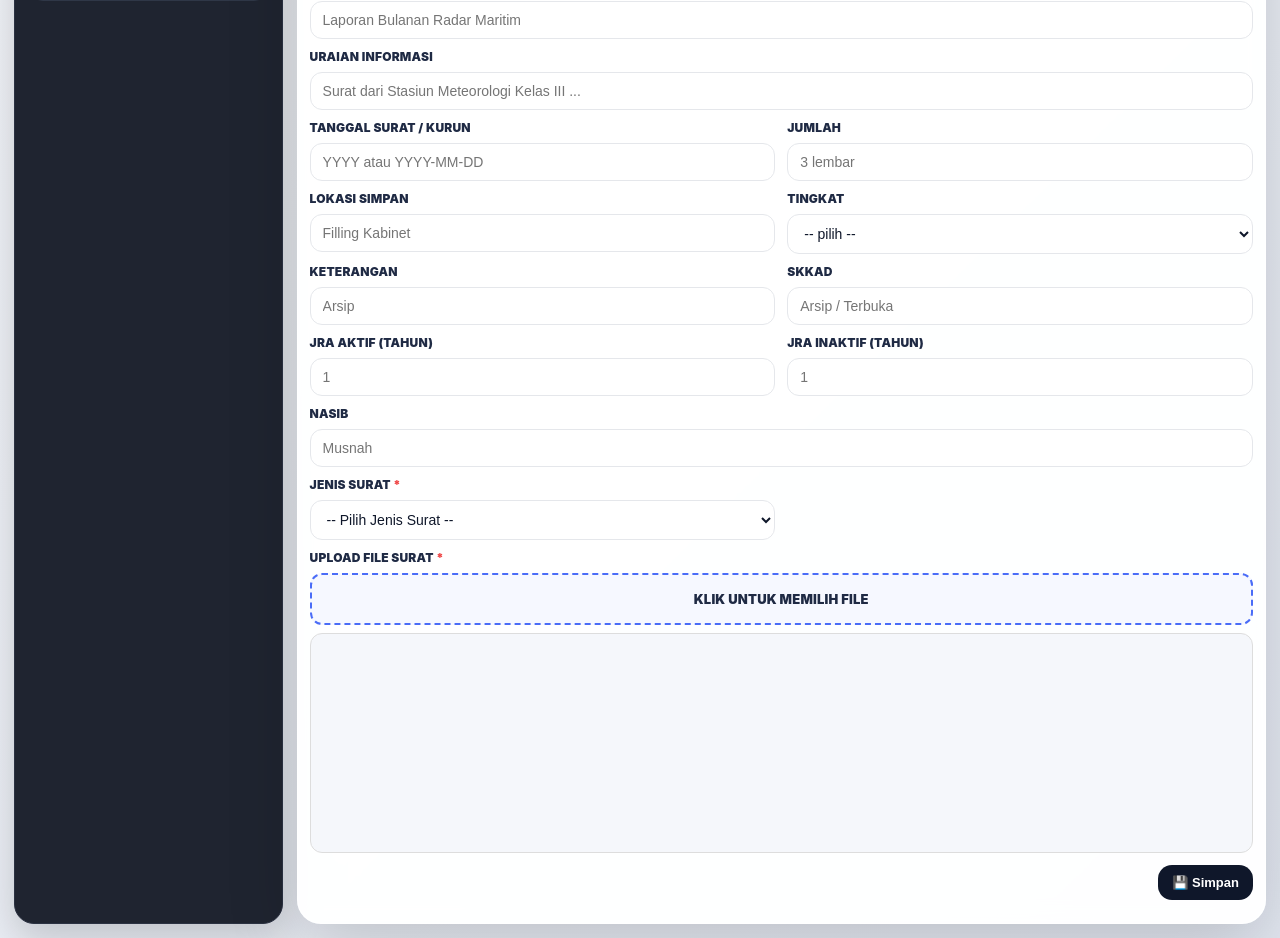
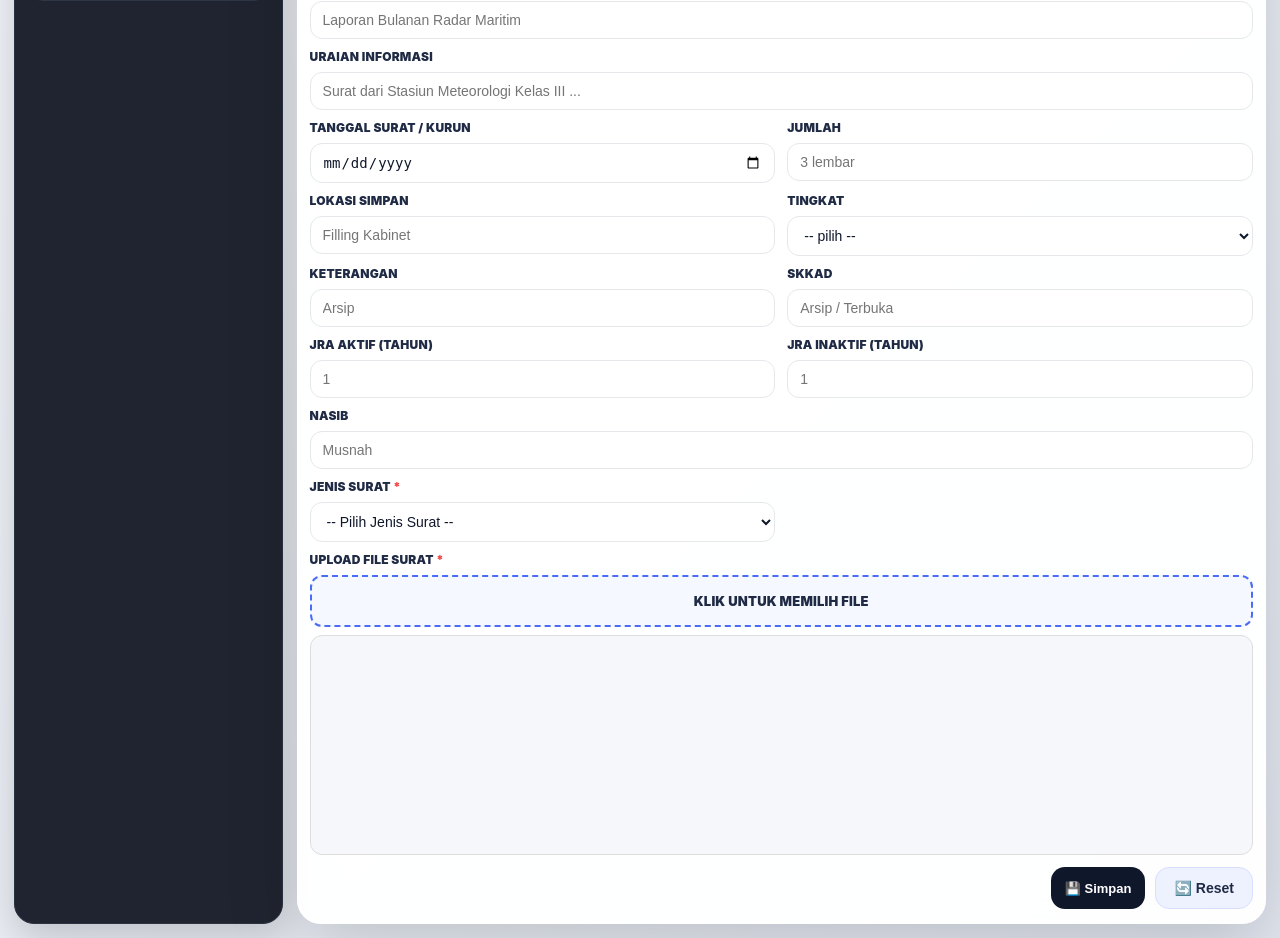
Before and after one commit to Laccaaa/SortirDokumen, a PHP site: page /pages/form.php in a window 1280 px wide. Shown: the part 387-1325 px from the top of the page. Run offline with PHP 8.4, Linux system fonts and the light colour scheme; some libraries are stand-ins or nearby versions.

Commit message:
add reset feature & format date

```diff
--- a/pages/form.php
+++ b/pages/form.php
@@ -343,6 +343,20 @@ button.primary{
   gap:10px;
   align-items:center;
 }
+button.secondary{
+  border: 1px solid #d7ddff;
+  padding: 12px 18px;
+  border-radius: 14px;
+  background: #eef2ff;
+  color:#1f2a44;
+  font-weight:900;
+  font-size: 14px;
+  cursor:pointer;
+  display:inline-flex;
+  gap:10px;
+  align-items:center;
+}
+button.secondary:active{ transform: translateY(1px); }
 button.primary:active{ transform: translateY(1px); }
 
 @media (max-width: 980px){
@@ -607,9 +621,8 @@ button.primary:active{ transform: translateY(1px); }
           <div class="field">
             <label>Tanggal Surat / Kurun</label>
             <input
-              type="text"
+              type="date"
               name="tanggal_surat"
-              placeholder="YYYY atau YYYY-MM-DD"
             >
           </div>
 
@@ -709,6 +722,7 @@ button.primary:active{ transform: translateY(1px); }
 
         <div class="bottomActions">
           <button class="primary" type="submit">💾 Simpan</button>
+          <button class="secondary" type="reset" id="resetFormBtn">🔄 Reset</button>
         </div>
       </form>
     </div>
@@ -766,6 +780,17 @@ document.addEventListener("DOMContentLoaded", function () {
         } else if (file.type.startsWith("image/")) {
             filePreview.innerHTML = `<img src="${url}">`;
         }
+    });
+
+    /* ========= RESET FORM ========= */
+    const resetBtn = document.getElementById("resetFormBtn");
+    resetBtn?.addEventListener("click", () => {
+        filePreview.innerHTML = "";
+        fileName.innerText = "";
+        fileName.style.display = "none";
+        fileLabel.classList.remove("error");
+        jenisSurat.classList.remove("error");
+        nomor.classList.remove("error");
     });
 
     /* ========= VALIDASI FORM SUBMIT ========= */
```
Also changed, not shown: uploads/2020/Oktober/ME/002/Untitled_design.png (added).
